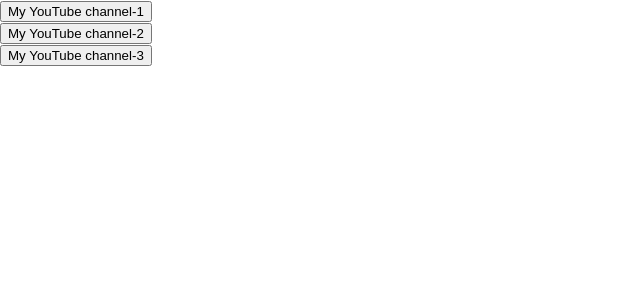
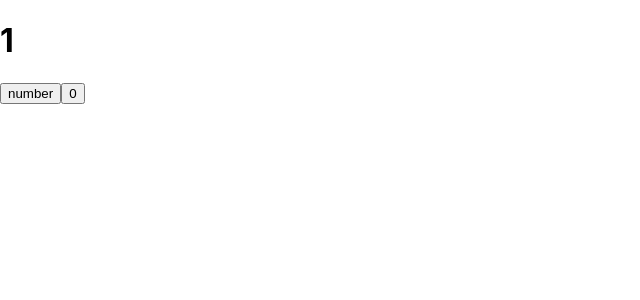
Before and after one commit to AnnAntonova2310/microtasks, a React (Create React App) app: page / in a window 1280 px wide. Shown: the top 300 px of the page, without its empty margins (0-640 px from the left). Built offline with nearby package versions, Linux system fonts and the light colour scheme.

Commit message:
UseState

```diff
--- a/src/App.tsx
+++ b/src/App.tsx
@@ -1,25 +1,27 @@
-import React, {MouseEvent} from 'react';
-import ButtonTasks from "./Components/ButtonTasks";
+import React, {MouseEvent, useState} from 'react';
 
 
 function App() {
 
-    const Button1Foo=(subscriber: string, age: number)=>{
-        console.log(subscriber, age)
+    let [a, setA] = useState(1)
+
+    const onClickHandler = () => {
+        setA(++a);
+        console.log(a)
     }
 
-    const Button2Foo=(subscriber: string)=>{
-        console.log(subscriber)
+    const onClickHandler1 = () => {
+        setA(0);
+        console.log(0)
     }
 
-    const Button3Foo=(subscriber: string)=>{
-        console.log(subscriber)
-    }
+
     return (
+
         <div className={'App'}>
-            <ButtonTasks name={"My YouTube channel-1"} callBack={() => Button1Foo('I`m Vasya', 21)}/>
-            <ButtonTasks name={"My YouTube channel-2"} callBack={() => Button2Foo( 'I`m Ivan')}/>
-            <ButtonTasks name={"My YouTube channel-3"} callBack={() => Button3Foo( 'I`m Anya')}/>
+            <h1>{a}</h1>
+            <button onClick={onClickHandler}>number</button>
+            <button onClick={onClickHandler1}>0</button>
         </div>
     )
 
```
